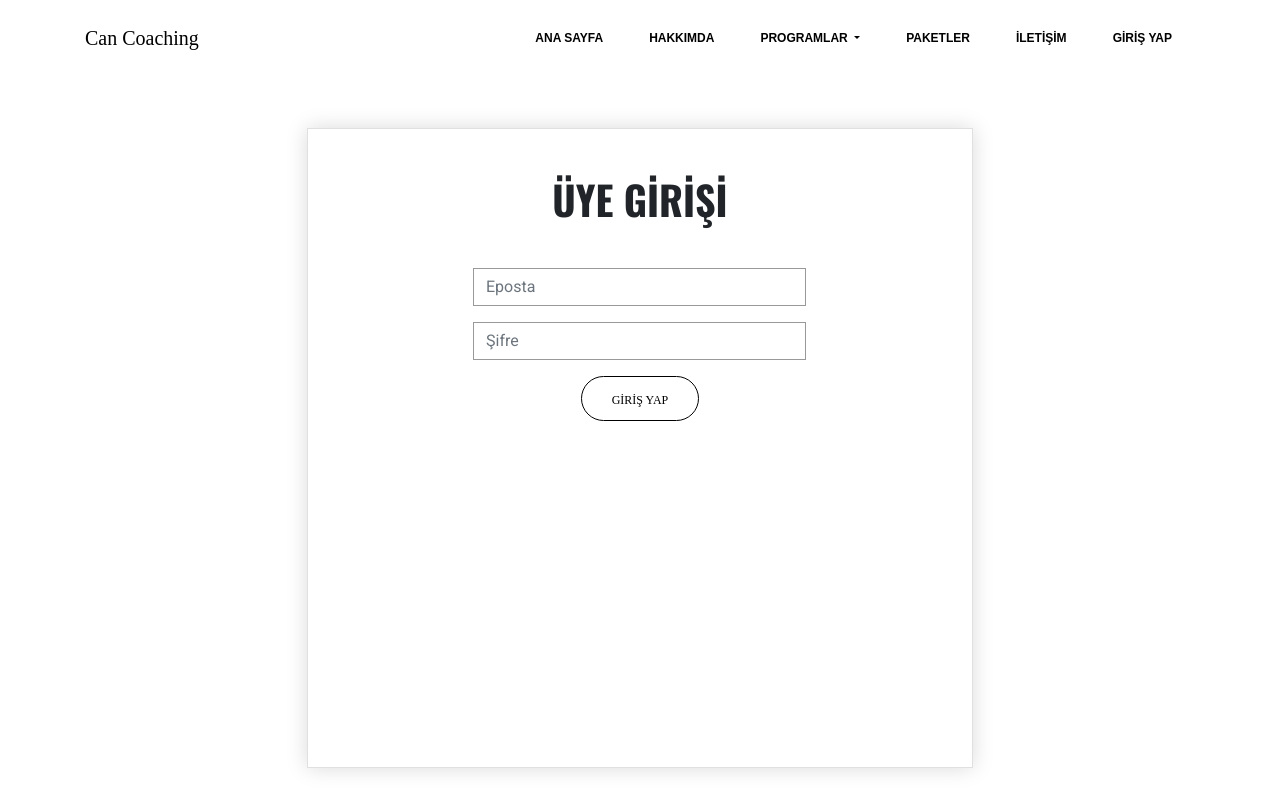
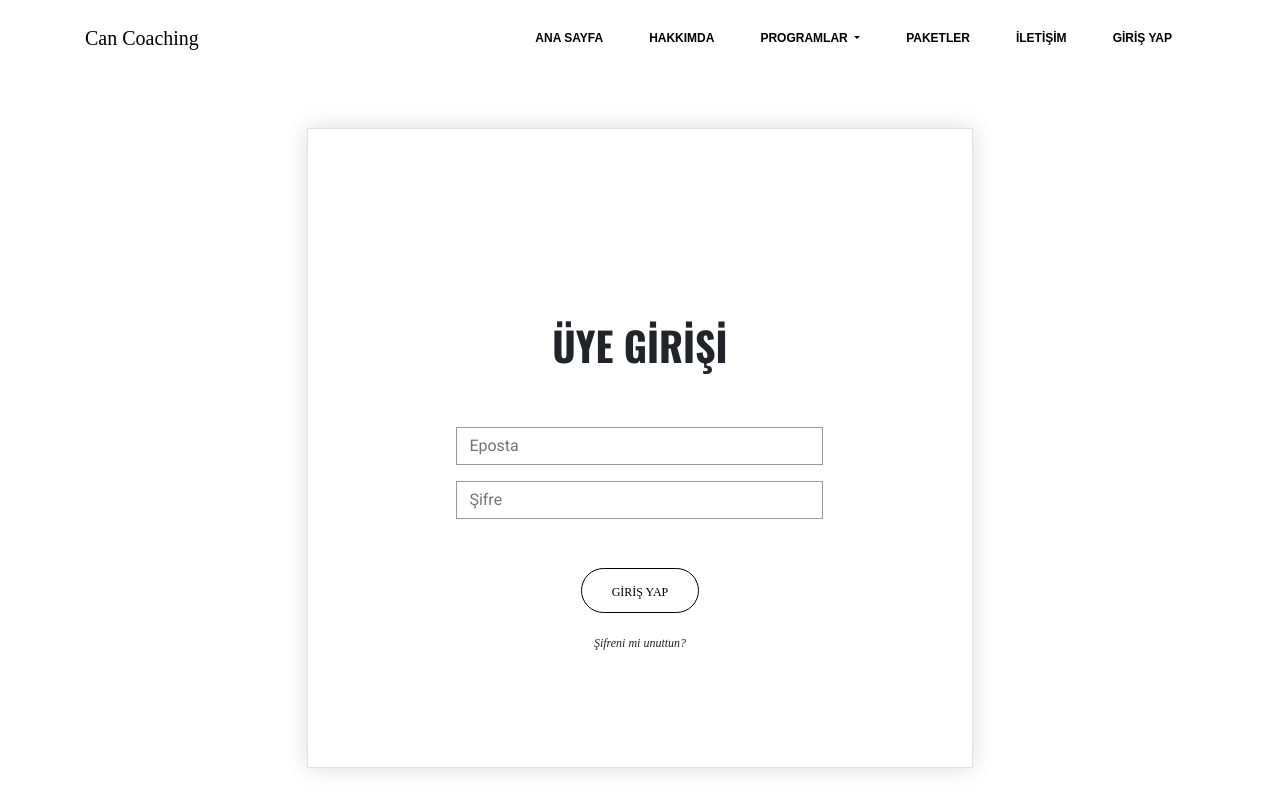
Before and after one commit to berkayersoyy/trainershome-frontend-angular, an Angular app: page /login in a window 1280 px wide. Shown: the top 800 px of the page. Built offline with nearby package versions, Linux system fonts and the light colour scheme; a web font is replaced by a local one.

Commit message:
User panel and login guard added

```diff
--- a/src/app/app-routing.module.ts
+++ b/src/app/app-routing.module.ts
@@ -5,8 +5,10 @@ import { ContactComponent } from './components/contact/contact.component';
 import { HomeComponent } from './components/home/home.component';
 import { LoginComponent } from './components/login/login.component';
 import { OnlineTrainingComponent } from './components/online-training/online-training.component';
+import { PanelComponent } from './components/panel/panel.component';
 import { PersonalTrainingComponent } from './components/personal-training/personal-training.component';
 import { PricingComponent } from './components/pricing/pricing.component';
+import { LoginGuard } from './guards/login.guard';
 
 const routes: Routes = [
   {path:"",component:HomeComponent},
@@ -15,7 +17,8 @@ const routes: Routes = [
   {path:"personaltraining",component:PersonalTrainingComponent},
   {path:"onlinetraining",component:OnlineTrainingComponent},
   {path:"pricing",component:PricingComponent},
-  {path:"login",component:LoginComponent}
+  {path:"login",component:LoginComponent},
+  {path:"panel",component:PanelComponent,canActivate:[LoginGuard]}
 ];
 
 @NgModule({
--- a/src/app/app.module.ts
+++ b/src/app/app.module.ts
@@ -32,6 +32,7 @@ import { FontAwesomeModule } from '@fortawesome/angular-fontawesome';
 import { PricingBannerComponent } from './components/pricing-banner/pricing-banner.component';
 import { LoginComponent } from './components/login/login.component';
 import { LoginBodyComponent } from './components/login-body/login-body.component';
+import { PanelComponent } from './components/panel/panel.component';
 @NgModule({
   declarations: [
     AppComponent,
@@ -61,6 +62,7 @@ import { LoginBodyComponent } from './components/login-body/login-body.component
     PricingBannerComponent,
     LoginComponent,
     LoginBodyComponent,
+    PanelComponent,
 
   ],
   imports: [
--- a/src/app/components/login-body/login-body.component.css
+++ b/src/app/components/login-body/login-body.component.css
@@ -13,12 +13,13 @@
 }
 .box-wrapper h1{
     text-align: center;
-    margin: 8%;
+    margin: 10%;
+    margin-top: 30%;
     font-size: 40px;
     font-family: oswald-bold;
 }
 .input-group{
-    width: 50%;
+    width: 55%;
     margin: 0 auto;
 }
 .form-control {
@@ -61,9 +62,18 @@
     border-radius: 40px;
     box-shadow: none;
     padding: 14px 30px;
+    margin-bottom: 3%;
+    margin-top: 5%;
   }
   .center{
       text-align: center;
+  }
+  .reset-password{
+      text-align: center;
+      font-family: montserrat;
+      font-size: 12px;
+      cursor: pointer;
+      font-style: italic;
   }
 @media screen and (max-device-width:767px){
     .box-wrapper{
--- a/src/app/components/login-body/login-body.component.html
+++ b/src/app/components/login-body/login-body.component.html
@@ -20,8 +20,8 @@
       />
     </div>
     <div class="center">
-        <button class="btn">GİRİŞ YAP</button>
+      <button class="btn">GİRİŞ YAP</button>
     </div>
-
+    <p class="reset-password">Şifreni mi unuttun?</p>
   </div>
 </div>
--- /dev/null
+++ b/src/app/components/panel/panel.component.html
@@ -0,0 +1 @@
+<p>panel works!</p>
--- /dev/null
+++ b/src/app/components/panel/panel.component.ts
@@ -0,0 +1,15 @@
+import { Component, OnInit } from '@angular/core';
+
+@Component({
+  selector: 'app-panel',
+  templateUrl: './panel.component.html',
+  styleUrls: ['./panel.component.css']
+})
+export class PanelComponent implements OnInit {
+
+  constructor() { }
+
+  ngOnInit(): void {
+  }
+
+}
--- /dev/null
+++ b/src/app/guards/login.guard.ts
@@ -0,0 +1,15 @@
+import { Injectable } from '@angular/core';
+import { ActivatedRouteSnapshot, CanActivate, RouterStateSnapshot, UrlTree } from '@angular/router';
+import { Observable } from 'rxjs';
+
+@Injectable({
+  providedIn: 'root'
+})
+export class LoginGuard implements CanActivate {
+  canActivate(
+    route: ActivatedRouteSnapshot,
+    state: RouterStateSnapshot): Observable<boolean | UrlTree> | Promise<boolean | UrlTree> | boolean | UrlTree {
+    return true;
+  }
+
+}
```
Also changed, not shown: src/app/components/panel/panel.component.css (added).
